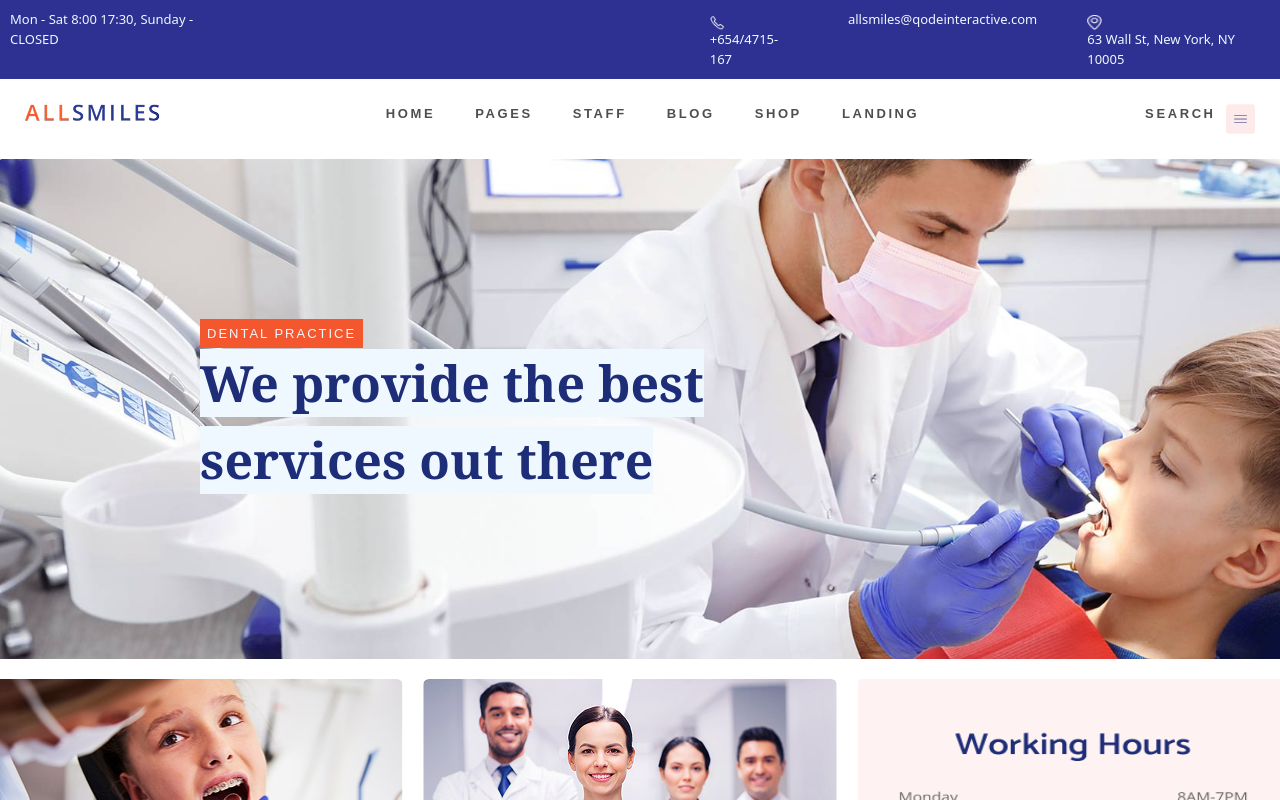
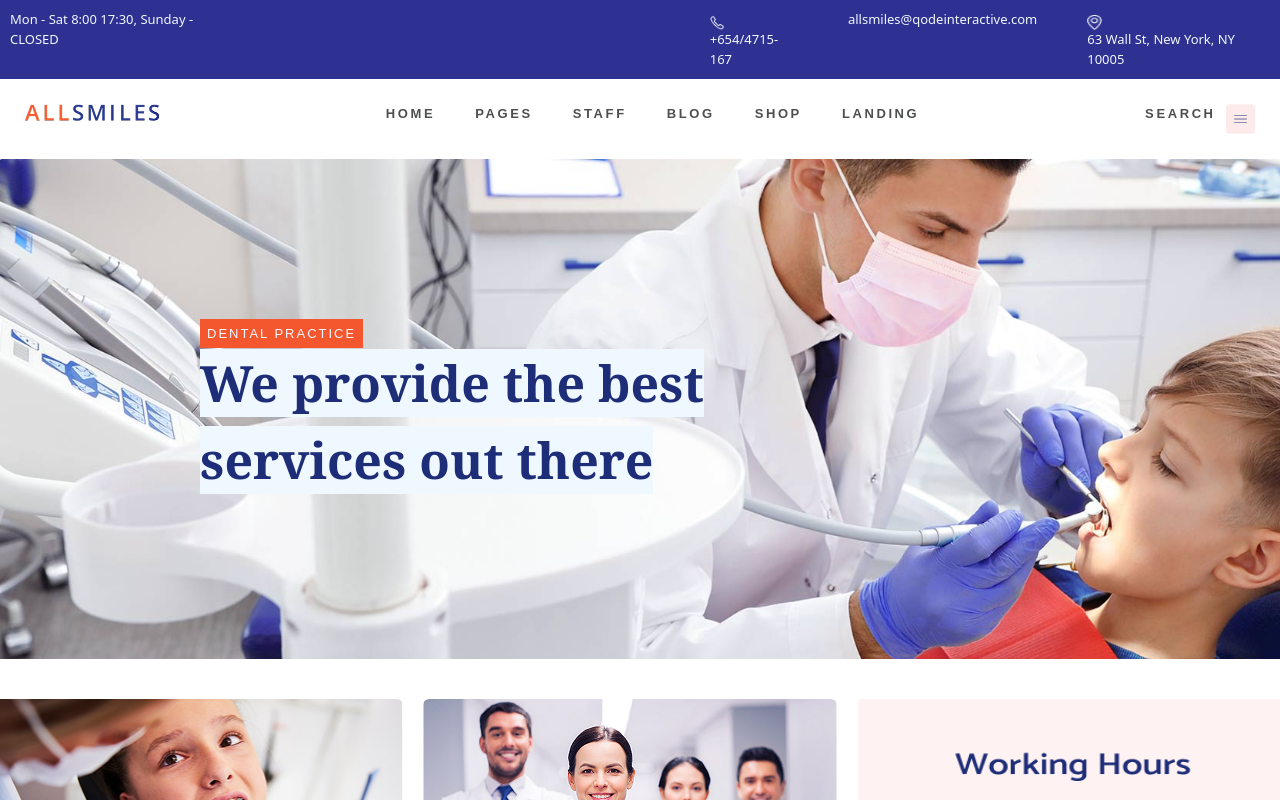
Before and after one commit to hp2604/UI_Desgin, a React (Vite) app: page / in a window 1280 px wide. Shown: the top 800 px of the page. Built offline with nearby package versions, Linux system fonts and the light colour scheme.

Commit message:
Fixed Gap Issue

```diff
--- a/src/App.css
+++ b/src/App.css
@@ -3,8 +3,3 @@
     padding: 0;
     box-sizing: border-box;
 }
-.wraper{
-    display: flex;
-    flex-direction: column;
-    gap: 20px;
-}
--- a/src/App.jsx
+++ b/src/App.jsx
@@ -8,7 +8,7 @@ function App() {
 
   return (
     <>
-    <div className="wraper">
+    <div className="flex flex-col gap-10">
     <Header/>
     <Section2/>
     <Section3/>
--- a/src/components/Section4.jsx
+++ b/src/components/Section4.jsx
@@ -3,7 +3,7 @@ import React from "react";
 function Section4(){
     return (
     <>
-    <div className="flex flex-col md:gap-9">
+    <div className="flex flex-col    md:gap-9 ">
 
         {/* Heading Section */}
         <div className="flex flex-col items-center ">
```
